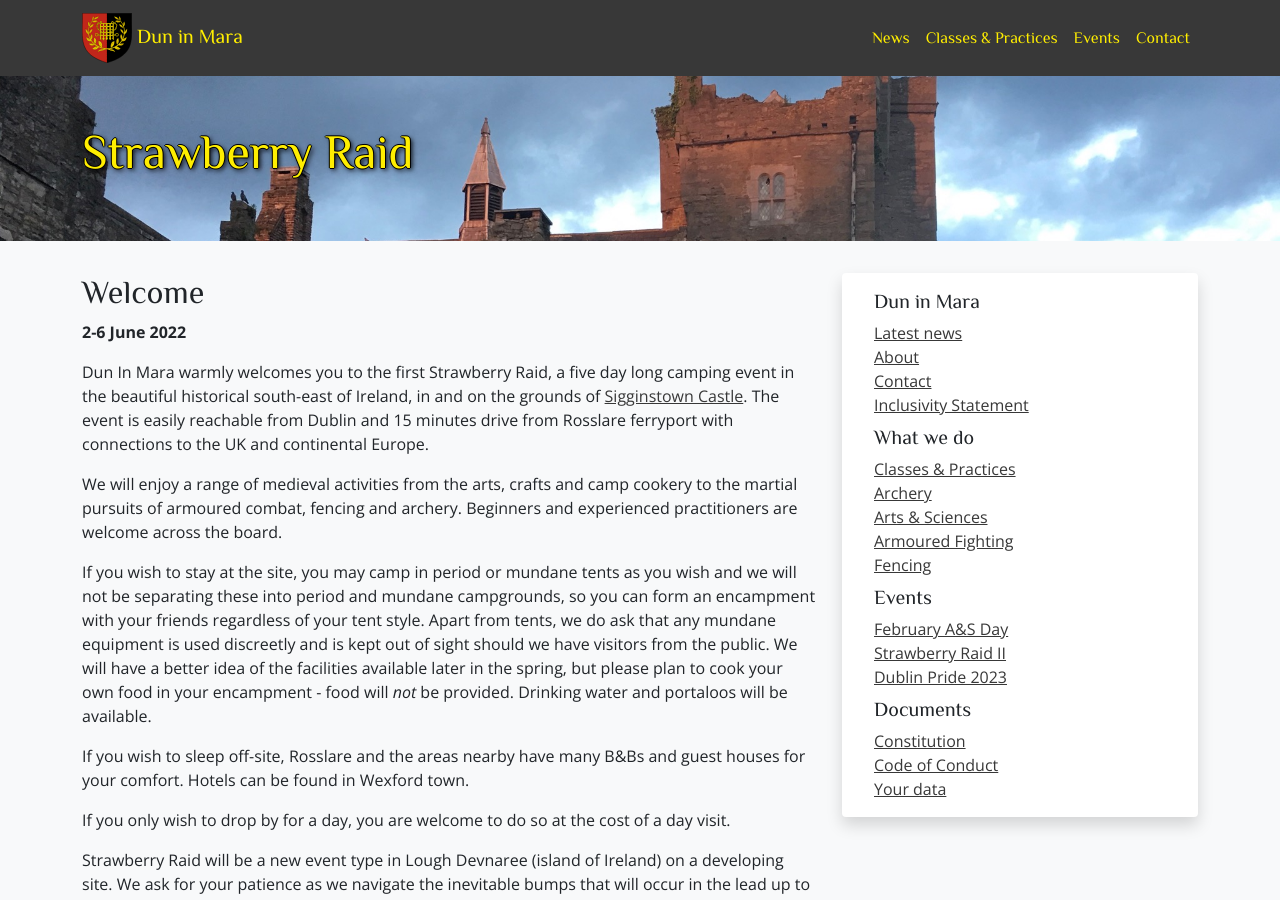
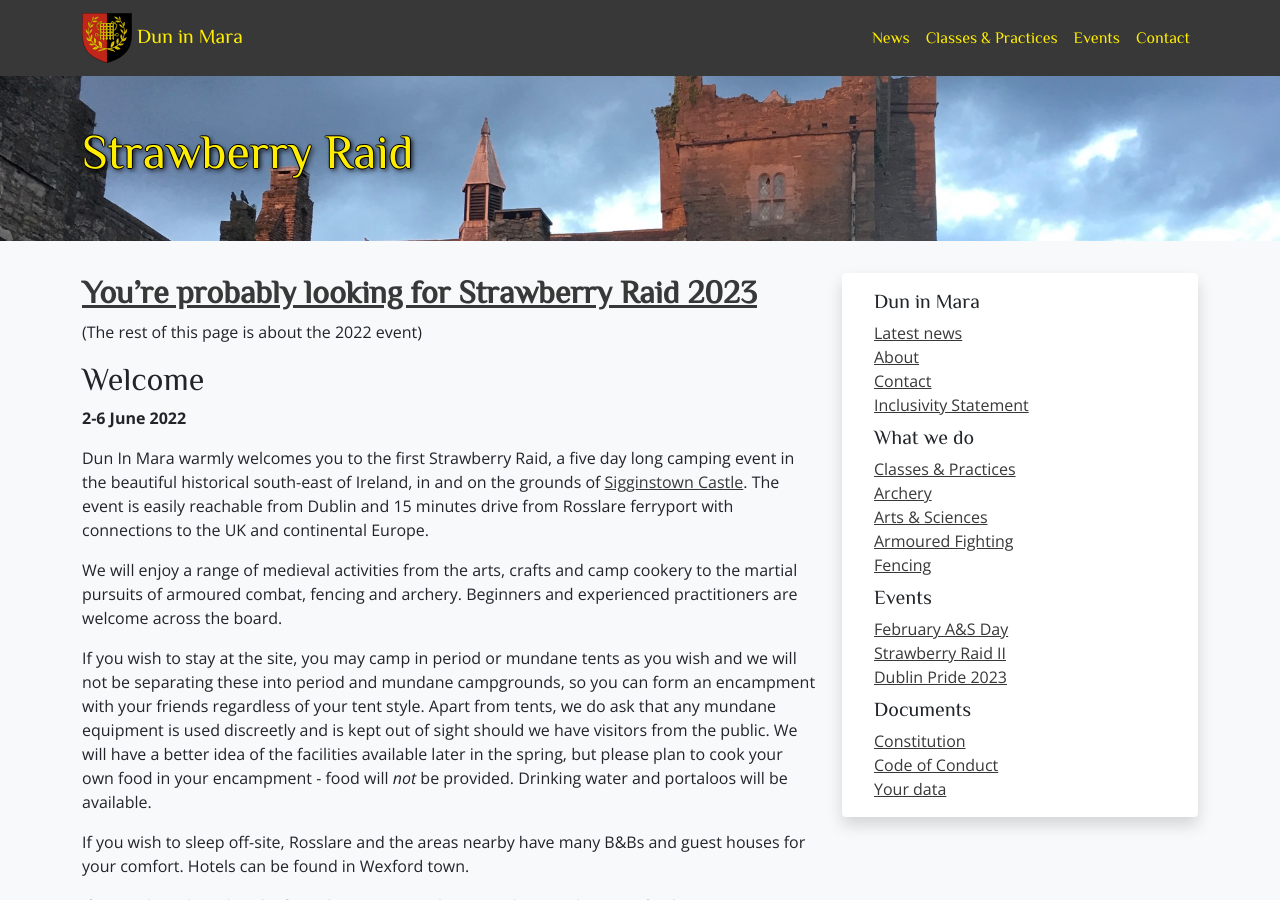
Before and after one commit to drachenwald/dun-in-mara, a Jekyll site: the page built from events/2022/strawberry-raid/index.md, in a window 1280 px wide and 900 px high. Built offline with Jekyll 4.4.1, drawn with Linux system fonts in a browser that asks for light colours; comment, search, counter and statistics services are not loaded.

Commit message:
Link at top of SR 2022

```diff
--- a/events/2022/strawberry-raid/index.md
+++ b/events/2022/strawberry-raid/index.md
@@ -3,6 +3,10 @@ title: "Strawberry Raid"
 featuredImage: ../../../../images/sigginstowncastlefireplace.jpg
 excerpt: "2-6 June 2022. Sigginstown Castle, Co. Wexford, Ireland."
 ---
+
+## <strong><a href="https://duninmara.org/events/2023/strawberry-raid/">You're probably looking for Strawberry Raid 2023</a></strong>
+
+(The rest of this page is about the 2022 event)
 
 ## Welcome
 
```
